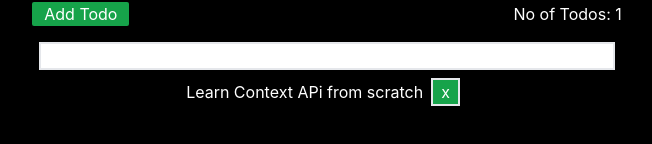
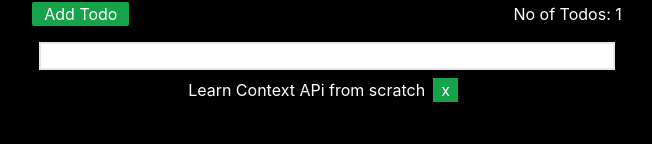
Before and after one commit to Prudence-Levison/Todo-App, a React (Create React App) app: page / in a window 1280 px wide. Shown: the part 186-330 px from the top of the page, without its empty margins (313-965 px from the left). Built offline with nearby package versions, Linux system fonts and the light colour scheme.

Commit message:
fixed the border

```diff
--- a/src/Components/TodoList.jsx
+++ b/src/Components/TodoList.jsx
@@ -10,7 +10,7 @@ const  TodoList =()=> {
             {todo.map((todos, index)=>
              (<li key={index}>{todos}
 
-             <button className="border-2 px-2  m-2 pt-0 bg-green-600" onClick={() =>
+             <button className="border-1 px-2  m-2 pt-0 bg-green-600" onClick={() =>
                 deletetodo (index)}>x</button>
              </li>
              ))}
```
